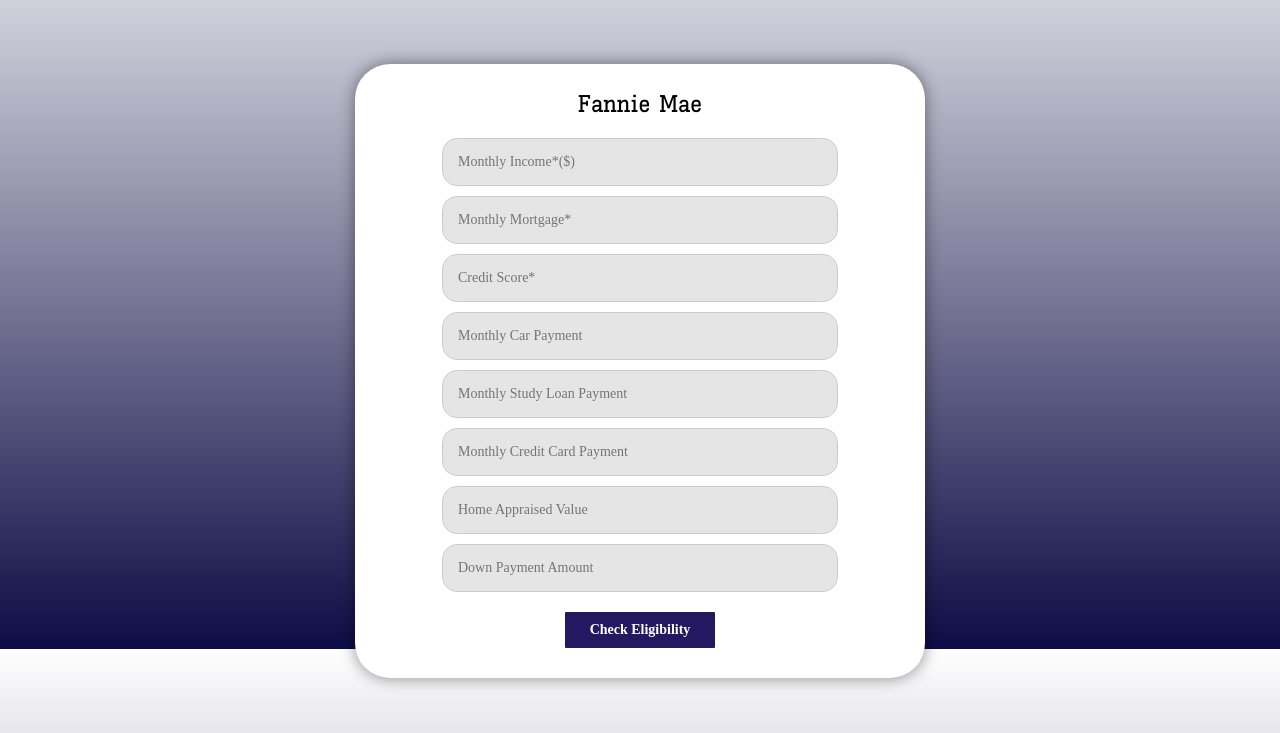
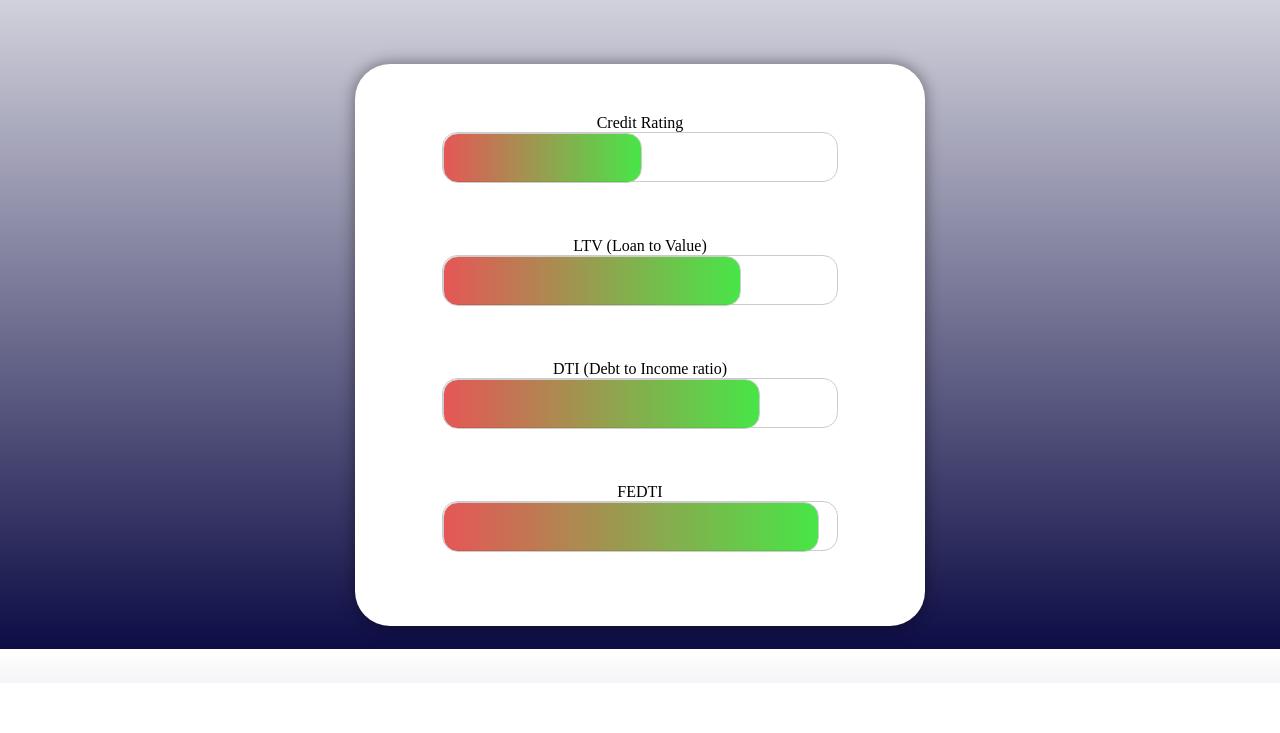
Before and after one commit to Pizzaboogie/HackUTD23, a website: page GUI/website3.html in a window 1280 px wide. Shown: the part 151-884 px from the top of the page. After the commit the page ends 834 px from the top, so only its background shows below. Drawn offline with Linux system fonts and the light colour scheme.

Commit message:
Fixed Status Bars

```diff
--- a/GUI/website3.html
+++ b/GUI/website3.html
@@ -102,18 +102,20 @@
 
 
         }
-        /* .scoreboxfill1{
-            width:50%;
+
+        .scoreboxfill1,.scoreboxfill2,.scoreboxfill3,.scoreboxfill4{
+            width: 50%;
+            height: 100%;
+            background:linear-gradient(to right,rgba(223, 44, 44, 0.8), rgba(30, 224, 30, 0.815));
+            background-size: 100% 100%;
             overflow: hidden;
-        } */
-        .scoreboxfill1{
-            background-color: rgba(13, 12, 69, 1);
-            background:linear-gradient(to right,rgba(223, 44, 44, 0.8), rgba(30, 224, 30, 0.815));
-            width: 100%;
-            height: 100%;
             border: 1px solid #ccc;
             border-radius: 15px;
         }
+        .scoreboxfill2{width: 75%;}
+        .scoreboxfill3{width: 80%;}
+        .scoreboxfill4{width: 95%;}
+
     </style>
 </head>
 
@@ -121,7 +123,7 @@
     <img class="logo" src="/Logo.png">
     <form id="msform">
 
-        <fieldset>
+        <!-- <fieldset>
 
             <h2 class="toptext">Fannie Mae </h2>
             <input type="text" name="income" id="income" placeholder="Monthly Income*($)" />
@@ -133,7 +135,7 @@
             <input type="text" name="appraised" id="appraised" placeholder="Home Appraised Value" />
             <input type="text" name="downP" id="down" placeholder="Down Payment Amount" />
             <input type="button" name="calc" class="calc" value="Check Eligibility" />
-        </fieldset>
+        </fieldset> -->
         <fieldset>
             <div style="margin-top:30px"></div>
             Credit Rating
@@ -143,15 +145,18 @@
             </div>
             LTV (Loan to Value)
             <div class="scorebox">
-                FUCK utr motnierhno
+                <div class="scoreboxfill2">
+                </div>
             </div>
             DTI (Debt to Income ratio)
             <div class="scorebox">
-                suck a fat cock
+                <div class="scoreboxfill3">
+                </div>
             </div>
             FEDTI
             <div class="scorebox">
-                suck a fat cock
+                <div class="scoreboxfill4">
+                </div>
             </div>
         </fieldset>
     </form>
```
